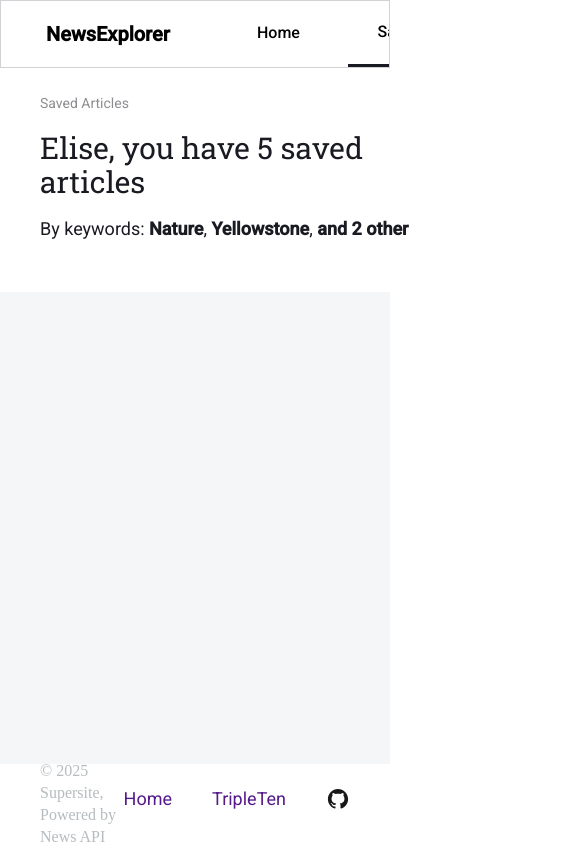
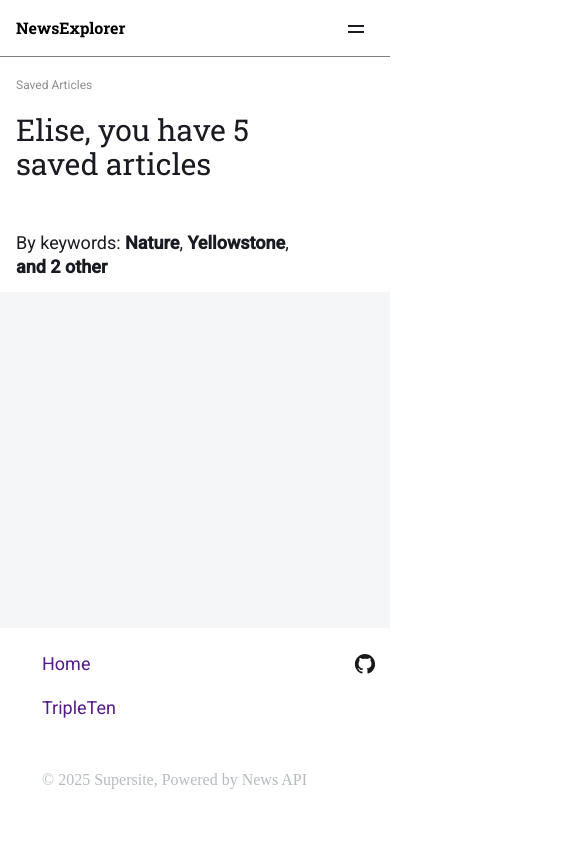
Before and after one commit to mattcontest/news_explorer_frontend, a React (Vite) app: page /news_explorer_frontend/saved-news in a window 390 px wide. Shown: the top 848 px of the page, 585 px wide, since content can reach past the window. Built offline with nearby package versions, Linux system fonts and the light colour scheme.

Commit message:
Implementing 430px resolution support

```diff
--- a/src/components/About/About.css
+++ b/src/components/About/About.css
@@ -89,6 +89,50 @@
   }
 }
 
+@media screen and (max-width: 430px) {
+  .about__wrapper {
+    flex-direction: column;
+    /* border: solid red; */
+
+    padding-left: 16px;
+    padding-right: 16px;
+    padding-bottom: 144px;
+  }
+
+  .author__image-avatar {
+    margin-top: 0;
+    height: 272px;
+    width: 272px;
+  }
+
+  .author {
+    /* border: solid red; */
+    width: 286px;
+    /* height: 240px; */
+    margin-left: auto;
+    margin-right: auto;
+  }
+
+  .author__image {
+    display: flex;
+    justify-content: center;
+  }
+
+  .author__description {
+    margin-bottom: 128px;
+  }
+
+  .author_title {
+    font-weight: 400;
+    font-size: 30px;
+    line-height: 40px;
+    width: 266px;
+    height: 40px;
+    /* border: solid red; */
+    min-height: 40px;
+  }
+}
+
 @media screen and (max-width: 320px) {
   .about__wrapper {
     flex-direction: column;
--- a/src/components/Footer/Footer.css
+++ b/src/components/Footer/Footer.css
@@ -63,6 +63,66 @@
   }
 }
 
+/* @media screen and (max-width: 320px) and (max-height: 560px) {
+  .github {
+    margin-top: -147px;
+  }
+} */
+@media screen and (max-width: 430px) {
+  .footer {
+    display: grid;
+    grid-template-columns: 1fr 1fr;
+    grid-template-rows: auto auto auto;
+    gap: 4px;
+    height: 176px;
+    padding: 20px 16px;
+    padding-left: 42px;
+    padding-right: 42px;
+    /* height: auto; */
+  }
+
+  .footer_text {
+    font-style: "Roboto";
+    font-weight: 400;
+    font-size: 16px;
+    line-height: 22px;
+    color: rgba(182, 188, 191, 1);
+    grid-column: 1/3;
+    grid-row: 2/3;
+  }
+
+  .footer__socials {
+    display: flex;
+    gap: 40px;
+    align-items: center;
+    /* width: 200px; */
+
+    /* border: solid; */
+    margin-left: 311px;
+  }
+
+  .footer__link {
+    /* margin-left: 210px; */
+    /* margin-top: -143px; */
+  }
+
+  .footer__links {
+    width: 200px;
+    margin: 0;
+    display: flex;
+    flex-direction: column;
+    align-items: flex-start;
+    gap: 20px;
+    /* border: solid; */
+  }
+
+  .github {
+    margin-right: -14px;
+    margin-top: -147px;
+    margin-right: 34px;
+  }
+}
+
 @media screen and (max-width: 320px) {
   .footer {
     display: grid;
@@ -114,9 +174,3 @@
     margin-top: -147px;
   }
 }
-
-/* @media screen and (max-width: 320px) and (max-height: 560px) {
-  .github {
-    margin-top: -147px;
-  }
-} */
--- a/src/components/Header/Header.css
+++ b/src/components/Header/Header.css
@@ -98,3 +98,34 @@
     margin-right: 81px;
   }
 }
+
+@media screen and (max-width: 430px) {
+  .header {
+    height: 536px;
+  }
+
+  .header__title {
+    font-weight: 400;
+    font-size: 36px;
+    line-height: 40px;
+    height: 80px;
+    width: 285px;
+    /* width: auto; */
+    /* border: solid red; */
+    margin-top: 30px;
+    margin-left: 81px;
+    margin-right: 81px;
+    /* margin: 0; */
+  }
+
+  .header__description {
+    width: 288px;
+    height: 72px;
+    font-weight: 400;
+    font-size: 18px;
+    line-height: 24px;
+    /* border: solid red; */
+    margin-left: 81px;
+    margin-right: 81px;
+  }
+}
--- a/src/components/ModalWithForm/ModalWithForm.css
+++ b/src/components/ModalWithForm/ModalWithForm.css
@@ -91,3 +91,23 @@
     height: 560px;
   }
 }
+@media screen and (max-width: 430px) {
+  .modal {
+    /* top: -565px; */
+    /* top: -320px; */
+    /* top: -829px; */
+    /* position: absolute; */
+    z-index: 999;
+  }
+
+  .modal__close {
+    left: 235px;
+    z-index: 1999;
+  }
+
+  .modal__content {
+    /* margin-top: 380px; */
+    margin-top: 154px;
+    height: 560px;
+  }
+}
--- a/src/components/Navigation/Navigation.css
+++ b/src/components/Navigation/Navigation.css
@@ -537,3 +537,256 @@
     z-index: 4;
   }
 }
+@media screen and (max-width: 430px) {
+  body {
+    overflow-x: hidden;
+  }
+
+  .navig_mobile-header {
+    /* border: solid red; */
+  }
+
+  .navigation__home-mobile {
+    border: none;
+    /* border: solid; */
+    width: 288px;
+    /* height: 56px; */
+    height: 26px;
+    display: flex;
+    justify-content: flex-start;
+    align-items: center;
+    margin-left: 16px;
+    font-family: "Roboto";
+    font-size: 18px;
+    line-height: 56px;
+    background-color: transparent;
+    color: rgba(255, 255, 255, 1);
+    cursor: pointer;
+    margin-top: 16px;
+    margin-bottom: 22px;
+    /* border: solid red; */
+  }
+
+  .navigation__saved-articles {
+    /* border: solid red; */
+    border: none;
+    /* border: none; */
+    width: 150px;
+    margin-left: 16px;
+    font-family: "Roboto";
+    font-size: 18px;
+    /* line-height: 56px; */
+    background-color: transparent;
+    color: rgba(255, 255, 255, 1);
+    margin-bottom: 10px;
+    cursor: pointer;
+    display: flex;
+    justify-content: flex-start;
+  }
+
+  .navigation__signin-btn {
+    width: 288px;
+    height: 56px;
+    border-radius: 100px;
+    border: solid 1px;
+    margin-left: 16px;
+    font-family: "Roboto";
+    font-weight: 500;
+    font-size: 18px;
+    vertical-align: middle;
+    color: rgba(255, 255, 255, 1);
+    background-color: transparent;
+  }
+
+  .navigation__logout-btn {
+    width: 288px;
+    height: 56px;
+    border-radius: 100px;
+    border: solid 1px;
+    margin-left: 16px;
+    font-family: "Roboto";
+    font-weight: 500;
+    font-size: 18px;
+    vertical-align: middle;
+    color: rgba(255, 255, 255, 1);
+    background-color: transparent;
+  }
+  .navigation__logout-btn:hover {
+    opacity: 50%;
+    cursor: pointer;
+  }
+
+  .navigation__signin-btn:hover {
+    opacity: 50%;
+    cursor: pointer;
+  }
+  .navigation {
+    display: flex;
+    justify-content: flex-end;
+    max-width: 430px;
+    width: 100%;
+  }
+
+  /* .navig_mobile-header {
+    display: block;
+  } */
+  /* .navig__nav
+    .closed
+    .navig_mobile-header
+    .navig__mobile_logo
+    .navig__mobile_logo_saved {
+    display: block;
+    /* border: solid red; */
+  /* }  */
+
+  .navigation .navig_mobile-header {
+    display: block;
+  }
+
+  .navbar {
+    /* border: solid red; */
+    visibility: hidden;
+    display: none;
+  }
+
+  .nav_mobile-menu {
+    display: block;
+    position: absolute;
+    /* border: solid red; */
+    margin-right: 16px;
+    margin-top: 16px;
+    margin-bottom: 16px;
+    background-color: transparent;
+    border: transparent;
+    cursor: pointer;
+    z-index: 10;
+    /* z-index: 100; */
+  }
+
+  .logo {
+    border: solid red;
+    margin: 0;
+    margin-left: 16px;
+    width: 117px;
+    height: 24px;
+    font-weight: 700;
+    font-size: 16px;
+    line-height: 24px;
+  }
+
+  .navig__nav {
+    /* border: solid red; */
+    display: block;
+    height: 56px;
+    /* height: 230px; */
+    width: 100%;
+    border: solid 1px gray;
+    border-top: none;
+    border-left: none;
+    border-right: none;
+    z-index: 2;
+    max-width: 430px;
+    /* border-bottom: solid rgba(196, 196, 196, 0.01) 2px; */
+    /* border: solid red; */
+  }
+
+  .open {
+    display: block;
+    /* height: 230px; */
+  }
+
+  .navig__moobile_open-header.open {
+    display: block;
+    /* border: solid rgba(196, 196, 196, 0.01); */
+    border: solid rgb(201, 202, 207);
+    border-left: none;
+    border-right: none;
+    border-top: none;
+  }
+
+  .close__btn_logo {
+    background-color: transparent;
+  }
+
+  .menu__options.show_options {
+    display: block;
+    /* border: solid red; */
+    /* width: 100%; */
+    max-width: 430px;
+    width: 100%;
+  }
+
+  .options__bar {
+    /* border: solid red; */
+    display: flex;
+    flex-direction: column;
+    /* margin-top: 20px; */
+    /* max-width: 320px; */
+    /* width: 50%; */
+    /* gap: 22px; */
+    gap: 2px;
+  }
+
+  .show_options {
+    /* background-color: rgba(172, 34, 34, 0.5); */
+    background-color: rgba(26, 27, 34, 1);
+    position: fixed;
+    top: 0;
+    left: 0;
+    right: 0;
+    bottom: 0;
+    height: 230px;
+  }
+
+  .navig__mobile_logo {
+    /* border: solid red; */
+    width: 117px;
+    font-family: "Roboto Slab";
+    font-weight: 700;
+    font-size: 16px;
+    line-height: 24px;
+    color: white;
+    margin-left: 16px;
+    position: absolute;
+  }
+
+  .navig__mobile_logo_saved {
+    color: black;
+    /* z-index: 2; */
+  }
+
+  .navig__mobile_logo-open {
+    color: white;
+    width: 117px;
+    height: 24px;
+    font-family: "Roboto Slab";
+    font-weight: 700;
+    font-size: 16px;
+    line-height: 24px;
+    margin-left: 16px;
+  }
+
+  .navig__moobile_open-header {
+    display: none;
+  }
+
+  .nav__overlay {
+    background-color: rgba(0, 0, 0, 0.5);
+    position: fixed;
+    top: 0;
+    left: 0;
+    right: 0;
+    bottom: 0;
+    z-index: 1;
+  }
+
+  .mobile__close {
+    /* border: solid red; */
+    display: none;
+  }
+
+  .nav_mobile-menu-close {
+    /* border: solid red; */
+    z-index: 4;
+  }
+}
--- a/src/components/NewsCard/NewsCard.css
+++ b/src/components/NewsCard/NewsCard.css
@@ -250,3 +250,68 @@
     font-size: 16px;
   }
 }
+@media screen and (max-width: 430px) {
+  .news__cards_list {
+    display: flex;
+    /* justify-content: flex-start; */
+    align-items: center;
+    gap: 16px;
+  }
+
+  .news__card_wrapper {
+    height: 440px;
+    width: 288px;
+    margin-bottom: 8px;
+  }
+
+  .card__image {
+    /* max-width: 288px;
+    max-height: 196px; */
+    /* width: 100%;
+    height: 100%; */
+    width: 288px;
+    height: 196px;
+  }
+
+  .card__login-banner {
+    top: 17px;
+    right: 58px;
+  }
+
+  .save__btn {
+    right: 0;
+    left: 231px;
+    margin-top: 16px;
+    top: 0;
+  }
+  .show__more_btn {
+    margin-left: -16px;
+    margin-right: 16px;
+    height: 56px;
+    width: 288px;
+    background-color: rgba(255, 255, 255, 1);
+  }
+
+  .card__info {
+    /* Resume this */
+    height: 243px;
+  }
+
+  .card__info_wrapper {
+    padding-top: 16px;
+  }
+
+  .card__name {
+    width: 265px;
+    height: 48px;
+    font-weight: 400;
+    font-size: 22px;
+    line-height: 24px;
+  }
+
+  .card__description {
+    width: 256px;
+    height: 66px;
+    font-size: 16px;
+  }
+}
--- a/src/components/SavedNewsHeader/SavedNewsHeader.css
+++ b/src/components/SavedNewsHeader/SavedNewsHeader.css
@@ -103,3 +103,30 @@
     margin-bottom: 32px;
   }
 }
+
+@media screen and (max-width: 430px) {
+  .saved__news_header_content {
+    /* border: solid red; */
+    padding-left: 16px;
+  }
+
+  .saved__news__header_title {
+    margin-top: 16px;
+    margin-bottom: 16px;
+    font-weight: 400;
+    font-size: 12px;
+    line-height: 24px;
+  }
+
+  .saved__news_header_description {
+    font-size: 30px;
+    width: 288px;
+    line-height: 34px;
+    margin-bottom: 50px;
+  }
+
+  .saved__news_header_keywords {
+    width: 288px;
+    margin-bottom: 32px;
+  }
+}
--- a/src/components/SearchForm/SearchForm.css
+++ b/src/components/SearchForm/SearchForm.css
@@ -80,6 +80,35 @@
   }
 }
 
+@media screen and (max-width: 430px) {
+  .search_form_wrapper {
+    /* border: solid red; */
+    max-width: 288px;
+    max-height: 128px;
+    /* margin-left: 16px; */
+    /* margin-right: 16px; */
+    margin-left: auto;
+    margin-right: auto;
+    display: flex;
+    flex-direction: column;
+    margin-bottom: 32px;
+  }
+
+  .search__form {
+    width: 100%;
+    margin-bottom: 16px;
+  }
+
+  .search__btn {
+    position: static;
+    width: 100%;
+  }
+
+  .internal__header__wrapper {
+    margin-bottom: 46px;
+  }
+}
+
 @media screen and (max-width: 320px) {
   .search_form_wrapper {
     /* border: solid red; */
```
